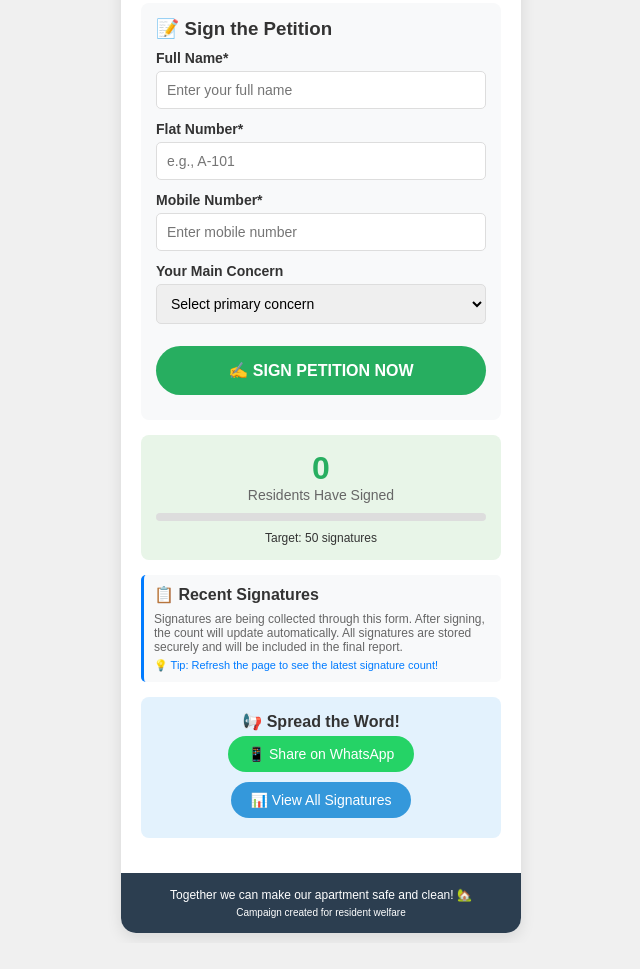
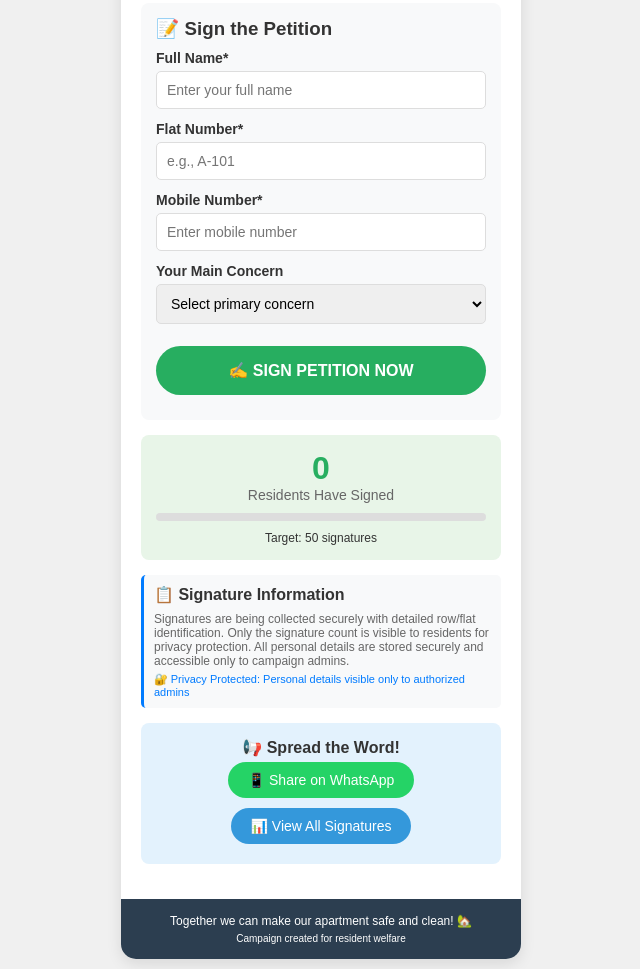
Before and after one commit to saakrish-svg/stray-dog-campaign, a plain HTML site: page index.html in a window 1280 px wide. Shown: the part 345-1314 px from the top of the page, without its empty margins (319-959 px from the left). Before the commit the page ends 1288 px from the top, so only its background shows below. Drawn offline with Linux system fonts and the light colour scheme.

Commit message:
Update index.html

```diff
--- a/index.html
+++ b/index.html
@@ -316,14 +316,14 @@
 
             <!-- Recent Signatures Info -->
             <div class="recent-signatures">
-                <h4 style="margin-bottom: 8px;">📋 Recent Signatures</h4>
+                <h4 style="margin-bottom: 8px;">📋 Signature Information</h4>
                 <p style="font-size: 12px; color: #666;">
-                    Signatures are being collected through this form.
-                    After signing, the count will update automatically.
-                    All signatures are stored securely and will be included in the final report.
+                    Signatures are being collected securely with detailed row/flat identification.
+                    Only the signature count is visible to residents for privacy protection.
+                    All personal details are stored securely and accessible only to campaign admins.
                 </p>
                 <p style="font-size: 11px; margin-top: 5px; color: #007bff;">
-                    💡 Tip: Refresh the page to see the latest signature count!
+                    🔐 Privacy Protected: Personal details visible only to authorized admins
                 </p>
             </div>
 
```
